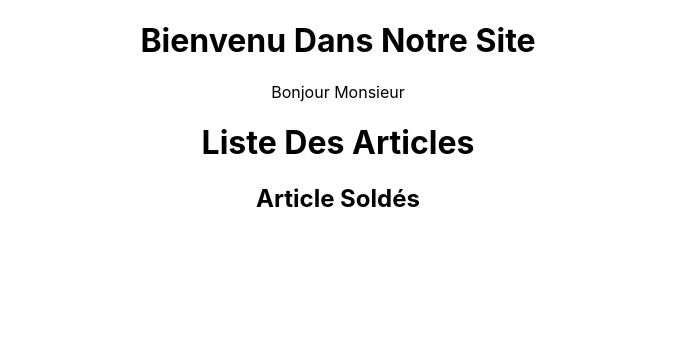
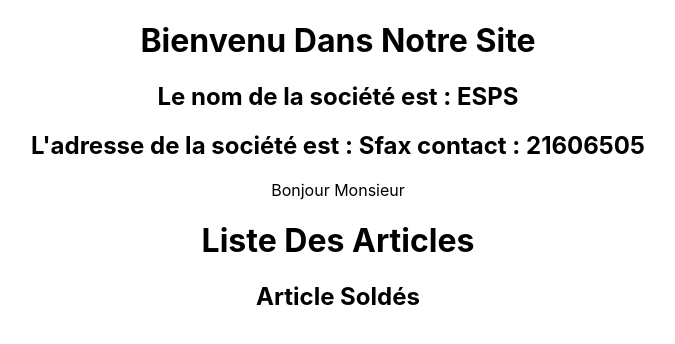
Before and after one commit to Moez-Zouari/react-esps-firstapp, a React (Create React App) app: page / in a window 1280 px wide. Shown: the top 344 px of the page, without its empty margins (302-977 px from the left). Built offline with nearby package versions, Linux system fonts and the light colour scheme.

Commit message:
Adding State Client Class

```diff
--- a/src/Client.jsx
+++ b/src/Client.jsx
@@ -1,10 +1,21 @@
 import React, { Component } from "react";
 
 class Client extends Component {
-
+    constructor() {
+        super()
+        this.state = {
+            nom: "ESPS",
+            adresse: "Sfax",
+            tel: "21606505"
+        }
+    }
     render() {
         return (
-            <div>Bonjour Monsieur</div>
+            <>
+                <h2>Le nom de la société est : {this.state.nom}</h2>
+                <h2>L'adresse de la société est : {this.state.adresse} contact : {this.state.tel}</h2>
+                <div>Bonjour Monsieur</div>
+            </>
         )
     }
 }
```
